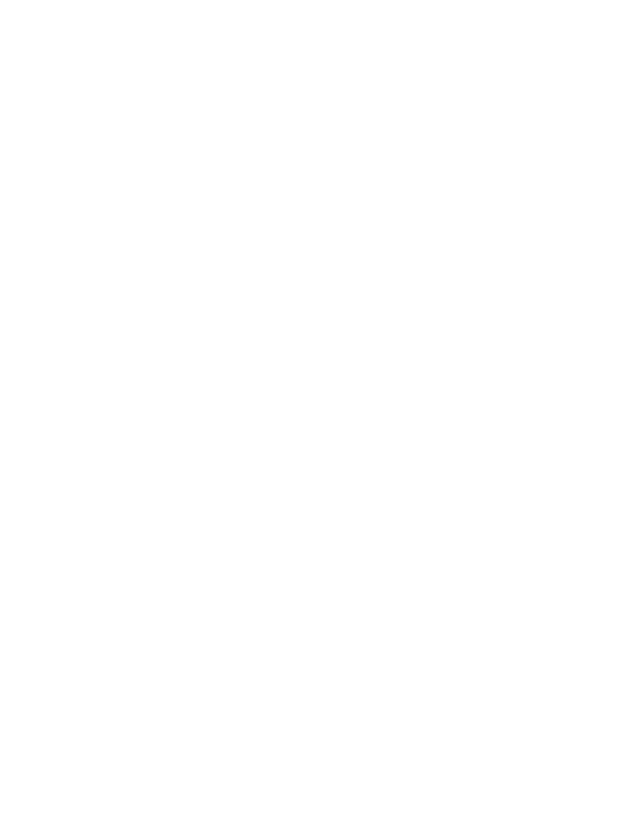
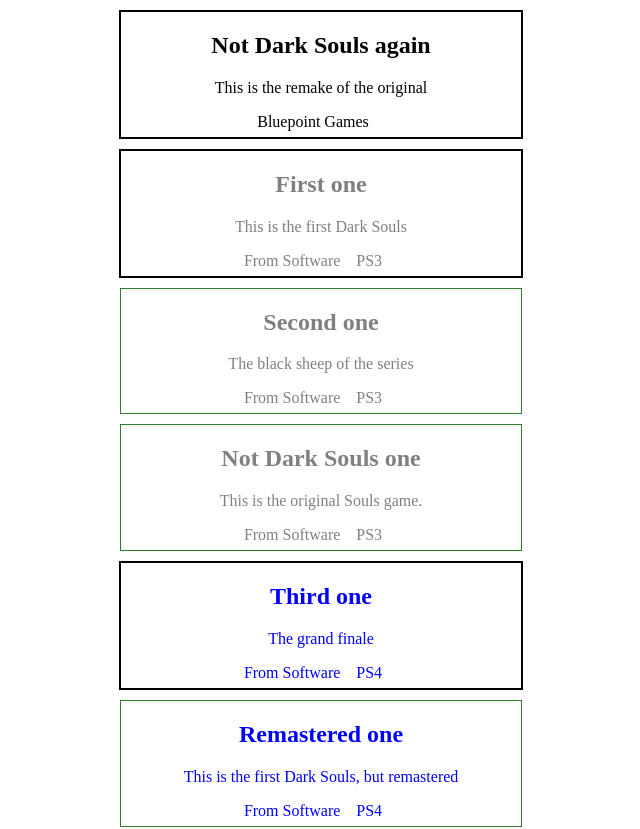
Before and after one commit to noahburrows/N_Burrows_MAD400Assignments_DarkSouls, an Angular app in the folder N_Burrows_DarkSouls/: page / in a window 1280 px wide. Shown: the top 829 px of the page, without its empty margins (319-959 px from the left). Before the commit the page ends 800 px from the top, so only its background shows below. Built offline with nearby package versions, Linux system fonts and the light colour scheme.

Commit message:
Updated html to use the pipe

```diff
--- a/N_Burrows_DarkSouls/src/app/content-list/content-list.component.html
+++ b/N_Burrows_DarkSouls/src/app/content-list/content-list.component.html
@@ -1,2 +1,6 @@
-<app-content-card *ngFor="let item of digimonList; first as isTheFirstElement"
-                  [content]="item" [class.is-first]="isTheFirstElement"></app-content-card>
+<app-content-card *ngFor="let item of (contentList | findPlatform); first as isTheFirstElement"
+                  [content]="item" [class.is-first]="isTheFirstElement" style="color: black"></app-content-card>
+<app-content-card *ngFor="let item of (contentList | findPlatform:'PS3'); first as isTheFirstElement"
+                  [content]="item" [class.is-first]="isTheFirstElement" style="color: gray"></app-content-card>
+<app-content-card *ngFor="let item of (contentList | findPlatform:'PS4'); first as isTheFirstElement"
+                  [content]="item" [class.is-first]="isTheFirstElement" style="color: blue"></app-content-card>
```
